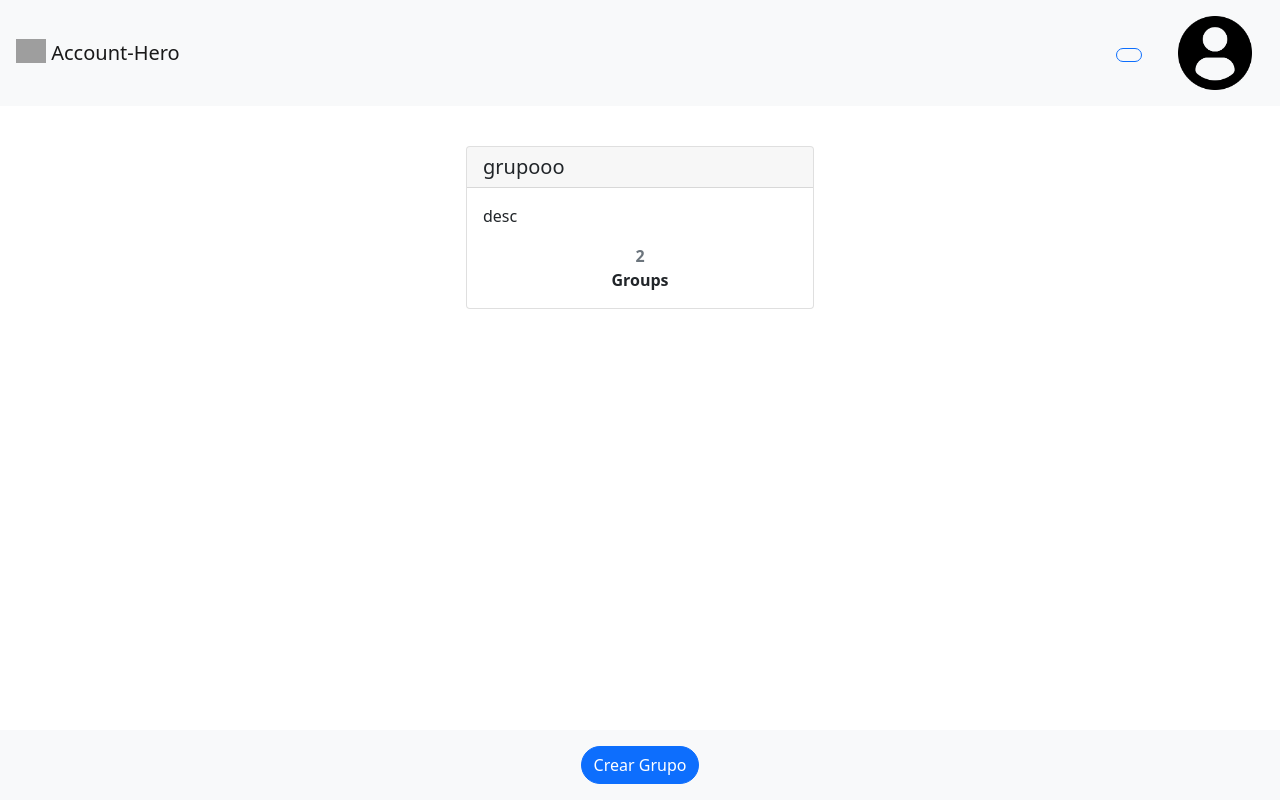
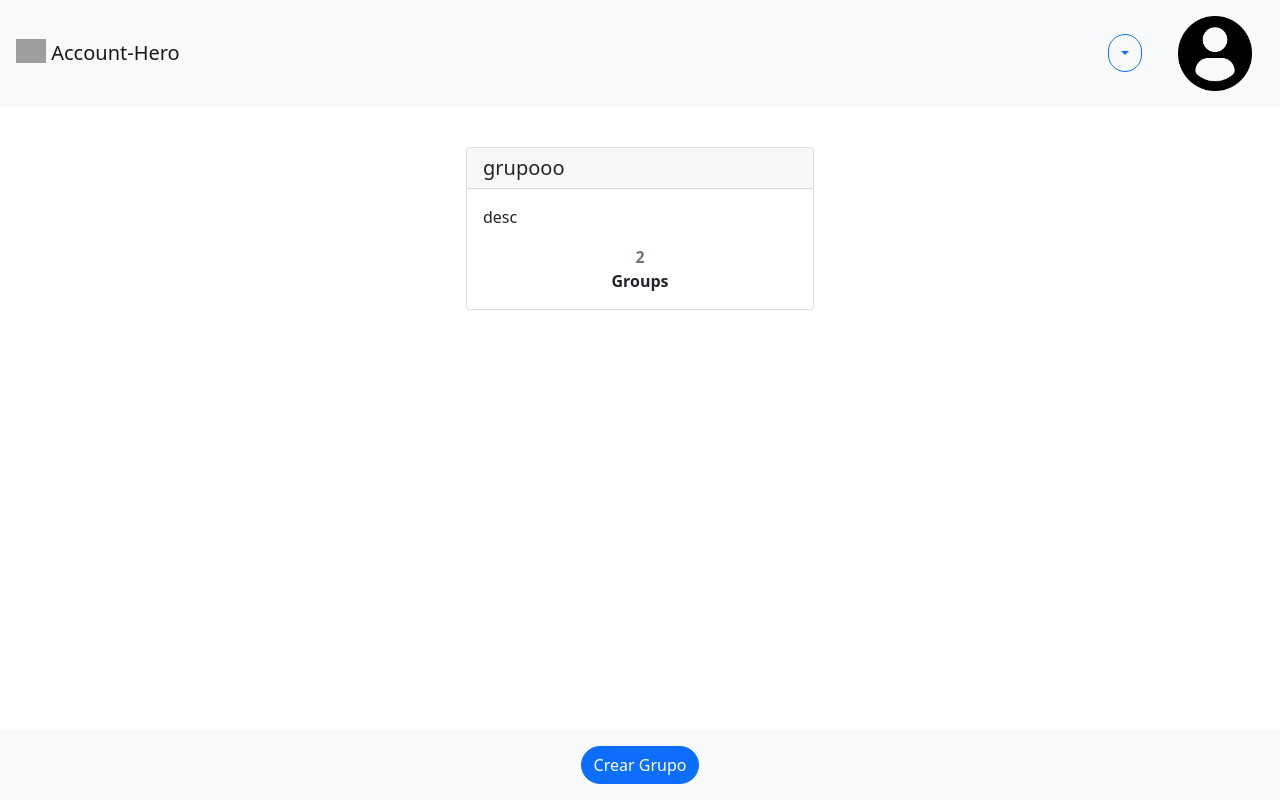
Before and after one commit to Edu-BS/account-hero, a Vue app in the folder frontend/: page /dashboard in a window 1280 px wide. Built offline with nearby package versions, Linux system fonts and the light colour scheme; no server answers; sample sign-in values are in the browser's storage; grey boxes are pictures that could not be loaded.

Commit message:
boton de logout listo

```diff
--- a/frontend/src/components/NavBar.vue
+++ b/frontend/src/components/NavBar.vue
@@ -22,8 +22,17 @@
             <!-- Dashboard -->
             <div v-if="view == 'Dashboard'" class="collapse navbar-collapse justify-content-end">
                 <div class="row align-items-center">
+
+
                     <div class="col-2 ms-auto text-end">
-                        <router-link to="" class="btn btn-outline-primary rounded-pill">{{username}}</router-link>
+                        <div class="dropdown">
+                            <button class="btn btn-outline-primary rounded-pill dropdown-toggle" type="button" id="dropdownMenuButton1" data-bs-toggle="dropdown" aria-expanded="false">
+                                {{username}}
+                            </button>
+                            <ul class="dropdown-menu" aria-labelledby="dropdownMenuButton1">
+                                <li><button @click="logout" class="dropdown-item">logout</button></li>
+                            </ul>
+                        </div>
                     </div>
                     <div class="col-1 ms-3 me-3 px-2">
                         <!-- <div class="col-6"> -->
@@ -48,6 +57,9 @@
                     <router-link to="login"  class="btn btn-primary rounded-pill mt-2">Iniciar sessión</router-link>
                 </ul>
             </div>
+            <div v-else class="offcanvas-body">
+                    <button class="btn btn-primary rounded-pill mt-2">Logout</button>
+            </div>
         </div>
 </nav>
 </template>
@@ -63,6 +75,13 @@ export default {
         }
     },
 
+    methods: {
+        logout() {
+            this.$auth.logout()
+             this.$router.push('login');
+        }
+    },
+
 }
 </script>
 
--- a/frontend/src/stores/auth.js
+++ b/frontend/src/stores/auth.js
@@ -92,6 +92,7 @@ export const authStore = defineStore({
       this.token = null
       this.isAuthenticated = false
       this.username = null
+      this.error = null
       localStorage.removeItem('auth')
     }
   }
--- a/frontend/src/views/Login.vue
+++ b/frontend/src/views/Login.vue
@@ -33,7 +33,7 @@
 </template>
 
 <script>
-import { computed } from '@vue/runtime-core';
+
 export default {
   data() {
     return {
```
